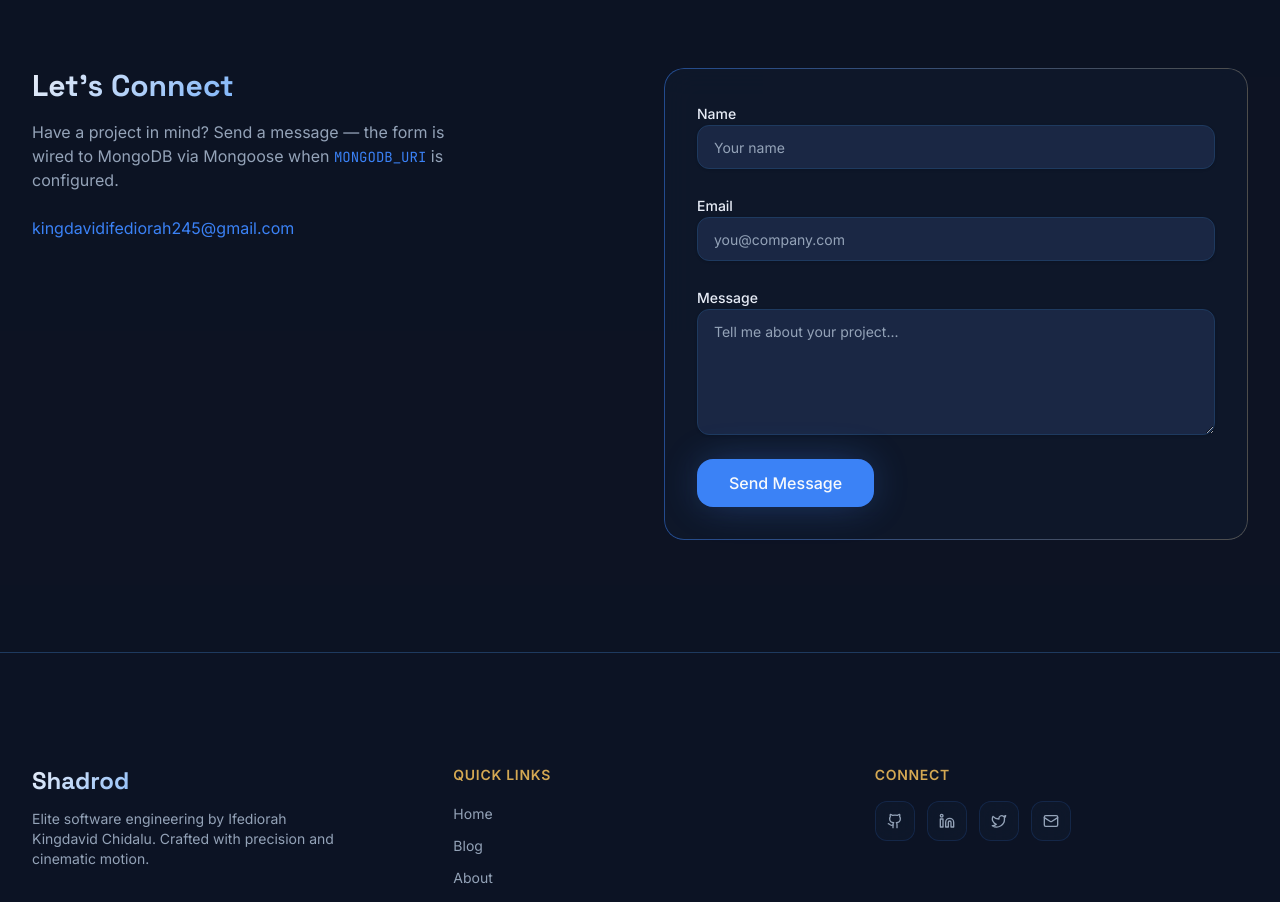
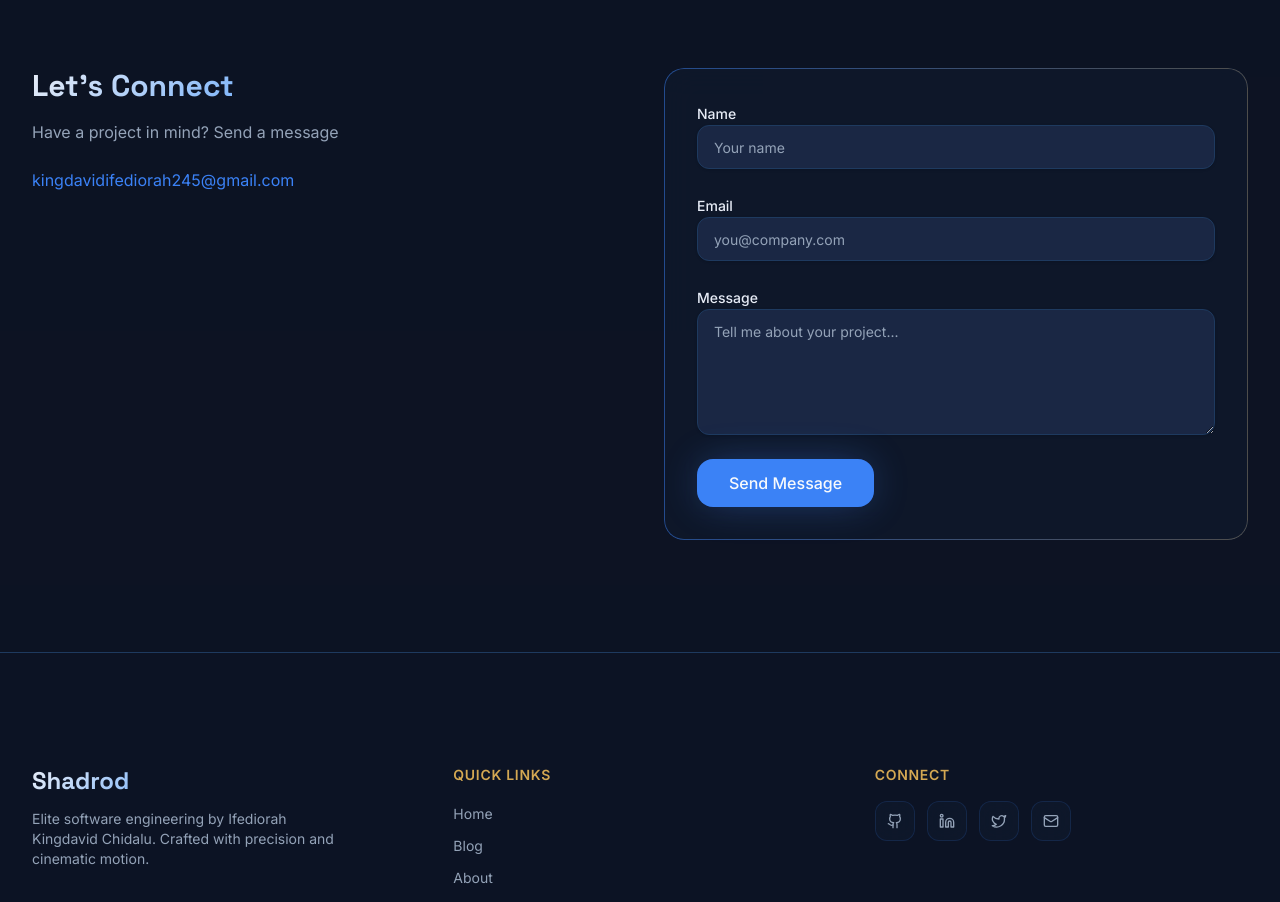
Before and after one commit to Kingdavid-ops/portfolio, a Next.js app: page /about in a window 1280 px wide. Shown: the part 940-1842 px from the top of the page. Built offline with nearby package versions, Linux system fonts and the light colour scheme; no server answers.

Commit message:
made changes

```diff
--- a/src/app/about/page.tsx
+++ b/src/app/about/page.tsx
@@ -89,8 +89,9 @@ export default function AboutPage() {
           >
             <h2 className="font-display text-3xl font-bold text-gradient">Let&apos;s Connect</h2>
             <p className="mt-4 text-muted-foreground max-w-md">
-              Have a project in mind? Send a message — the form is wired to MongoDB via Mongoose
-              when <code className="text-primary text-sm">MONGODB_URI</code> is configured.
+              Have a project in mind? Send a message
+               {/* — the form is wired to MongoDB via Mongoose
+              when <code className="text-primary text-sm">MONGODB_URI</code> is configured. */}
             </p>
             <p className="mt-6">
               <a
```
